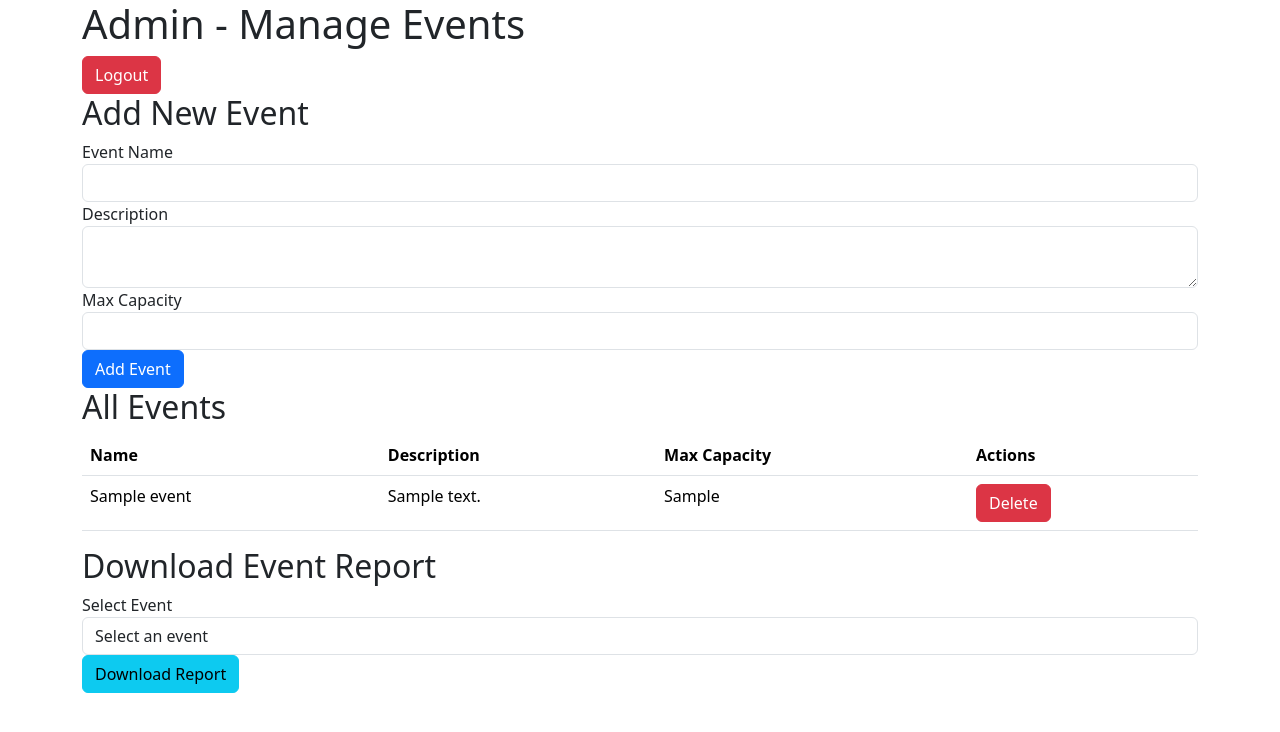
After one commit to mishkat01/event_management_system, a PHP site: page /admin/manage-events.php in a window 1280 px wide. The commit adds this page. Shown: the top 732 px of the page. Run offline with PHP 8.4, Linux system fonts and the light colour scheme; the visitor is signed in with stand-in values (Sample User, id 1); tables that the repository leaves empty or names only in its code hold one stand-in row (values such as "Sample post"); some libraries are stand-ins or nearby versions.

Commit message:
admin module

```diff
--- /dev/null
+++ b/admin/manage-events.php
@@ -0,0 +1,114 @@
+<?php
+session_start();
+require '../config/config.php';
+
+// Check if the user is an admin
+if (!isset($_SESSION['user_id']) || $_SESSION['role'] !== 'admin') {
+    header('Location: ../auth/login.php');
+    exit;
+}
+
+// Fetch events
+$stmt = $pdo->query("SELECT * FROM events");
+$events = $stmt->fetchAll();
+
+// Add a new event
+if ($_SERVER['REQUEST_METHOD'] === 'POST' && isset($_POST['add_event'])) {
+    $name = $_POST['name'];
+    $description = $_POST['description'];
+    $max_capacity = $_POST['max_capacity'];
+    $created_by = $_SESSION['user_id'];
+
+    $stmt = $pdo->prepare("INSERT INTO events (name, description, max_capacity, created_by) VALUES (?, ?, ?, ?)");
+    $stmt->execute([$name, $description, $max_capacity, $created_by]);
+
+    header('Location: manage-events.php');
+    exit;
+}
+
+// Delete an event
+if (isset($_GET['delete_event_id'])) {
+    $event_id = $_GET['delete_event_id'];
+
+    $stmt = $pdo->prepare("DELETE FROM events WHERE id = ?");
+    $stmt->execute([$event_id]);
+
+    header('Location: manage-events.php');
+    exit;
+}
+?>
+
+<!DOCTYPE html>
+<html>
+
+<head>
+    <title>Manage Events</title>
+    <link rel="stylesheet" href="../css/bootstrap.min.css">
+</head>
+
+<body>
+    <div class="container">
+        <h1>Admin - Manage Events</h1>
+        <a href="../logout.php" class="btn btn-danger">Logout</a>
+
+        <!-- Add Event Form -->
+        <h2>Add New Event</h2>
+        <form method="POST">
+            <div class="form-group">
+                <label>Event Name</label>
+                <input type="text" name="name" class="form-control" required>
+            </div>
+            <div class="form-group">
+                <label>Description</label>
+                <textarea name="description" class="form-control" required></textarea>
+            </div>
+            <div class="form-group">
+                <label>Max Capacity</label>
+                <input type="number" name="max_capacity" class="form-control" required>
+            </div>
+            <button type="submit" name="add_event" class="btn btn-primary">Add Event</button>
+        </form>
+
+        <!-- Event List -->
+        <h2>All Events</h2>
+        <table class="table">
+            <thead>
+                <tr>
+                    <th>Name</th>
+                    <th>Description</th>
+                    <th>Max Capacity</th>
+                    <th>Actions</th>
+                </tr>
+            </thead>
+            <tbody>
+                <?php foreach ($events as $event): ?>
+                    <tr>
+                        <td><?= htmlspecialchars($event['name']) ?></td>
+                        <td><?= htmlspecialchars($event['description']) ?></td>
+                        <td><?= htmlspecialchars($event['max_capacity']) ?></td>
+                        <td>
+                            <a href="manage-events.php?delete_event_id=<?= $event['id'] ?>" class="btn btn-danger" onclick="return confirm('Are you sure?')">Delete</a>
+                        </td>
+                    </tr>
+                <?php endforeach; ?>
+            </tbody>
+        </table>
+
+        <!-- Download Report -->
+        <h2>Download Event Report</h2>
+        <form action="download-report.php" method="GET">
+            <div class="form-group">
+                <label>Select Event</label>
+                <select name="event_id" class="form-control" required>
+                    <option value="">Select an event</option>
+                    <?php foreach ($events as $event): ?>
+                        <option value="<?= $event['id'] ?>"><?= htmlspecialchars($event['name']) ?></option>
+                    <?php endforeach; ?>
+                </select>
+            </div>
+            <button type="submit" class="btn btn-info">Download Report</button>
+        </form>
+    </div>
+</body>
+
+</html>
```
Also changed, not shown: admin/download-report.php (added, +47 -0 lines), auth/login.php (renamed from management/auth/login.php, +15 -4 lines), controllers/auth/login.php (deleted, +0 -27 lines), controllers/auth/logout.php (deleted, +0 -8 lines), controllers/auth/register.php (deleted, +0 -48 lines), controllers/event/read.php (deleted, +0 -17 lines), index.php (+37 -11 lines), user/register-event.php (renamed from register-event.php, +5 -5 lines), auth/register.php (renamed from management/auth/register.php), controllers/event/create.php (deleted), controllers/event/delete.php (deleted), controllers/event/update.php (deleted).
